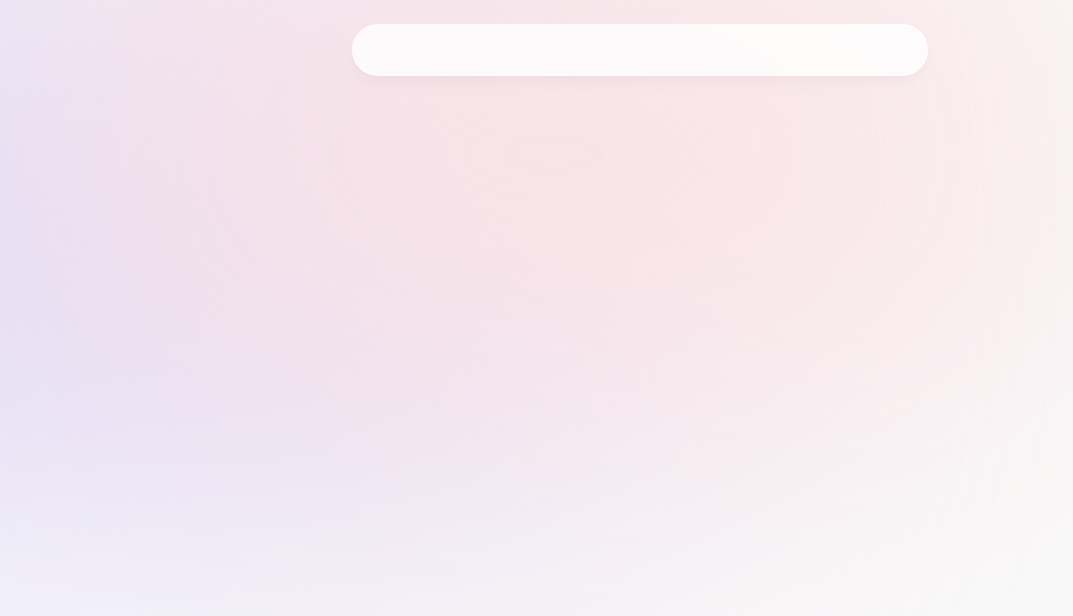
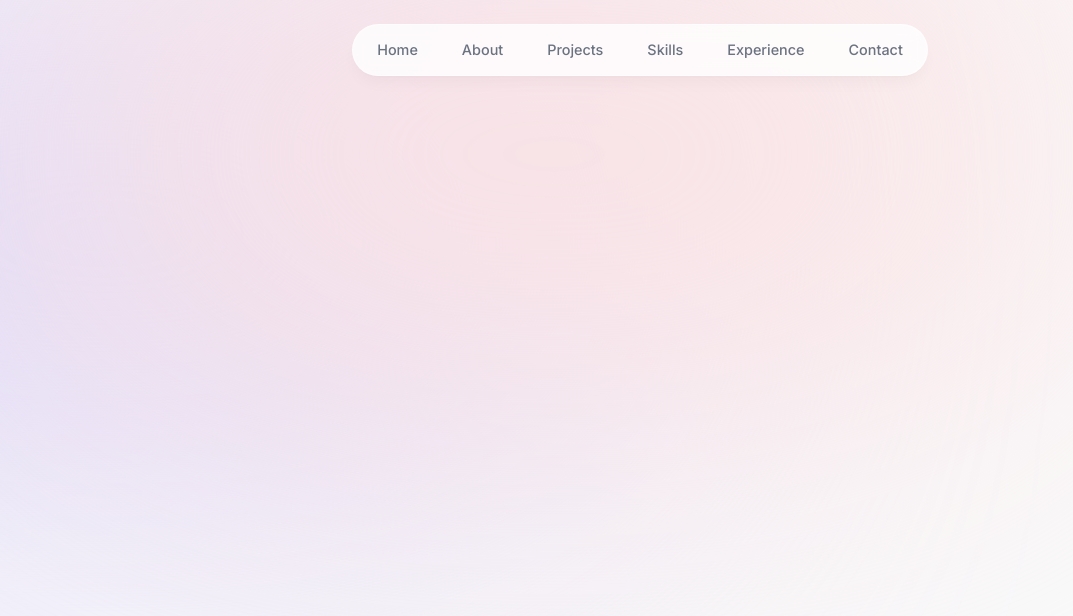
Before and after one commit to nyeinminhtet/portfolio, a Next.js app: page / in a window 1280 px wide. Shown: the top 616 px of the page, without its empty margins (0-1073 px from the left). Built offline with nearby package versions, Linux system fonts and the light colour scheme.

Commit message:
feat:header

```diff
--- a/components/header.tsx
+++ b/components/header.tsx
@@ -1,9 +1,38 @@
+"use client";
+
 import React from "react";
+import { motion } from "framer-motion";
+import { links } from "@/libs/data";
+import Link from "next/link";
 
 const Header = () => {
   return (
     <header className=" z-[999] relative">
-      <div className="fixed top-0 left-1/2 -translate-x-1/2 h-[4.5rem] w-full rounded-none border border-white border-opacity-40 bg-white bg-opacity-80 shadow-lg shadow-black/[0.03] backdrop-blur-[0.5rem] sm:top-6 sm:h-[3.25rem] sm:w-[36rem] sm:rounded-full"></div>
+      <motion.div
+        initial={{ y: -100, x: "-50%", opacity: 0 }}
+        animate={{ y: 0, x: "-50%", opacity: 1 }}
+        className="fixed top-0 left-1/2 h-[4.5rem] w-full rounded-none border border-white border-opacity-40 bg-white bg-opacity-80 shadow-lg shadow-black/[0.03] backdrop-blur-[0.5rem] sm:top-6 sm:h-[3.25rem] sm:w-[36rem] sm:rounded-full"
+      ></motion.div>
+
+      <nav className="fixed flex top-[0.15rem] left-1/2 h-12 -translate-x-1/2 py-2 sm:top-[1.7rem] sm:h-[initial] sm:py-0">
+        <ul className="flex w-[22rem] flex-wrap justify-center items-center gap-y-1 text-[0.9rem] font-medium text-gray-500 sm:w-[initial] sm:flex-nowrap sm:gap-5">
+          {links.map((link) => (
+            <motion.li
+              key={link.hash}
+              className="  flex items-center justify-center h-3/4"
+              initial={{ y: -100, opacity: 0 }}
+              animate={{ y: 0, opacity: 1 }}
+            >
+              <Link
+                href={link.hash}
+                className="flex justify-end items-center w-full p-3 hover:text-gray-950 transition"
+              >
+                {link.name}
+              </Link>
+            </motion.li>
+          ))}
+        </ul>
+      </nav>
     </header>
   );
 };
```
